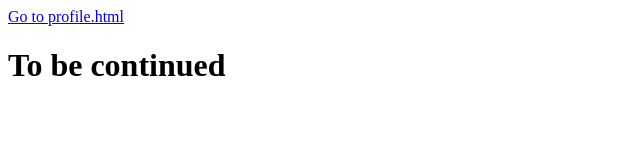
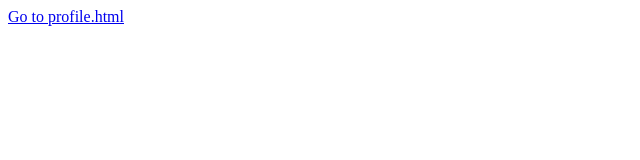
Before and after one commit to jaytakuz/DevOpsLab03-1, a plain HTML site: page index.html in a window 1280 px wide. Shown: the whole page, without its empty margins (0-640 px from the left). Drawn offline with Linux system fonts and the light colour scheme.

Commit message:
Revert "Add text "To be continued""
This reverts commit 545df1156cd88e520fc877e2ae3004f1e1b8001e.

```diff
--- a/index.html
+++ b/index.html
@@ -7,6 +7,5 @@
 </head>
 <body>
     <a href="profile.html">Go to profile.html</a>
-    <h1>To be continued</h1>
 </body>
 </html>
```
